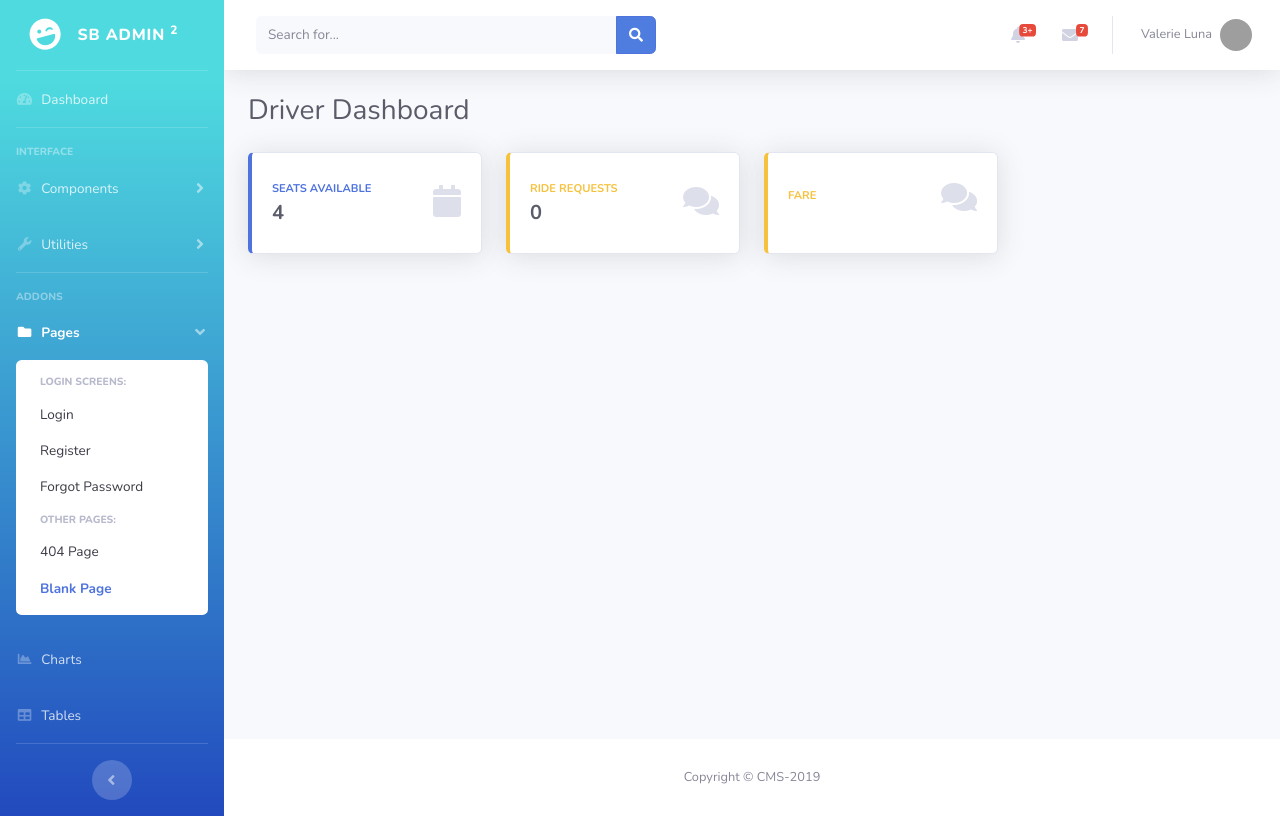
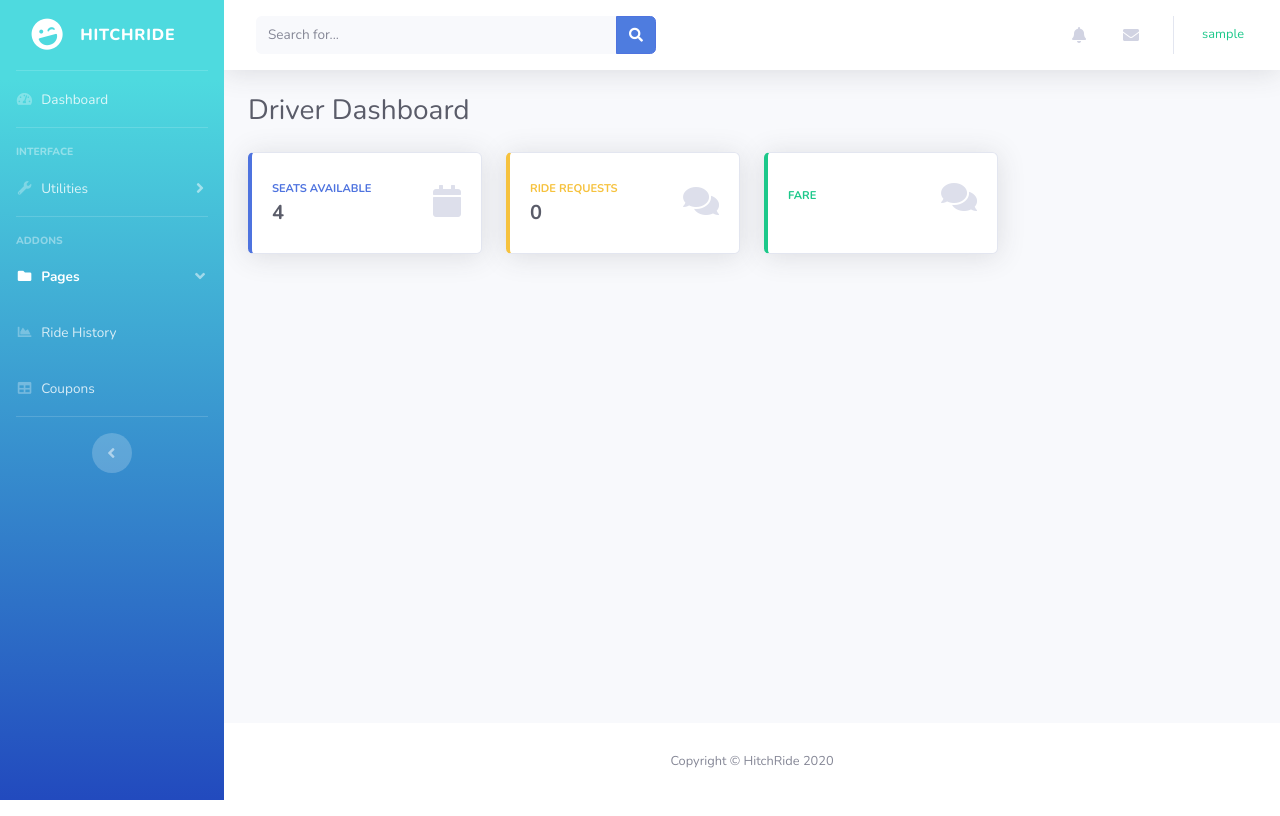
Before and after one commit to goel97/Car-Pooling-Management, a Django app: template carpool/carpool/driver/templates/driverProcess1.html in a window 1280 px wide. Run offline with Django 3.2, Linux system fonts and the light colour scheme; the template is opened without the code that fills it: most values are stand-ins (such as "Sample title", 1, 10 or a date in 2020); some libraries are stand-ins or nearby versions; grey boxes are pictures that could not be loaded.

Commit message:
UI finalised for Driver

```diff
--- a/carpool/carpool/driver/templates/driverProcess1.html
+++ b/carpool/carpool/driver/templates/driverProcess1.html
@@ -69,7 +69,7 @@
         <div class="sidebar-brand-icon rotate-n-15">
           <i class="fas fa-laugh-wink"></i>
         </div>
-        <div class="sidebar-brand-text mx-3">SB Admin <sup>2</sup></div>
+        <div class="sidebar-brand-text mx-3">HitchRide</div>
       </a>
 
       <!-- Divider -->
@@ -77,7 +77,7 @@
 
       <!-- Nav Item - Dashboard -->
       <li class="nav-item">
-        <a class="nav-link" href="index.html">
+        <a class="nav-link" href="drive_or_ride.html">
           <i class="fas fa-fw fa-tachometer-alt"></i>
           <span>Dashboard</span></a>
       </li>
@@ -91,7 +91,7 @@
       </div>
 
       <!-- Nav Item - Pages Collapse Menu -->
-      <li class="nav-item">
+      <!-- <li class="nav-item">
         <a class="nav-link collapsed" href="#" data-toggle="collapse" data-target="#collapseTwo" aria-expanded="true" aria-controls="collapseTwo">
           <i class="fas fa-fw fa-cog"></i>
           <span>Components</span>
@@ -103,7 +103,7 @@
             <a class="collapse-item" href="cards.html">Cards</a>
           </div>
         </div>
-      </li>
+      </li> -->
 
       <!-- Nav Item - Utilities Collapse Menu -->
       <li class="nav-item">
@@ -114,10 +114,10 @@
         <div id="collapseUtilities" class="collapse" aria-labelledby="headingUtilities" data-parent="#accordionSidebar">
           <div class="bg-white py-2 collapse-inner rounded">
             <h6 class="collapse-header">Custom Utilities:</h6>
-            <a class="collapse-item" href="utilities-color.html">Colors</a>
-            <a class="collapse-item" href="utilities-border.html">Borders</a>
-            <a class="collapse-item" href="utilities-animation.html">Animations</a>
-            <a class="collapse-item" href="utilities-other.html">Other</a>
+            <a class="collapse-item" href='{% url "rider:ride"%}'>Book-Ride</a>
+            <a class="collapse-item" href='{% url "driver:driverHome"%}'>Drive</a>
+            <a class="collapse-item" href='{% url "logPage:index"%}'>Login</a>
+            <a class="collapse-item" href="">Other</a>
           </div>
         </div>
       </li>
@@ -136,32 +136,28 @@
           <i class="fas fa-fw fa-folder"></i>
           <span>Pages</span>
         </a>
-        <div id="collapsePages" class="collapse show" aria-labelledby="headingPages" data-parent="#accordionSidebar">
+        <div id="collapsePages" class="collapse" aria-labelledby="headingPages" data-parent="#accordionSidebar">
           <div class="bg-white py-2 collapse-inner rounded">
             <h6 class="collapse-header">Login Screens:</h6>
-            <a class="collapse-item" href="login.html">Login</a>
-            <a class="collapse-item" href="register.html">Register</a>
-            <a class="collapse-item" href="forgot-password.html">Forgot Password</a>
-            <div class="collapse-divider"></div>
-            <h6 class="collapse-header">Other Pages:</h6>
-            <a class="collapse-item" href="404.html">404 Page</a>
-            <a class="collapse-item active" href="blank.html">Blank Page</a>
+            <a class="collapse-item active" href='{% url "logPage:index"%}'>Login</a>
+            <a class="collapse-item active" href='{% url "logPage:register"%}'>Register</a>
+            <a class="collapse-item active" href="">Change Password</a>
           </div>
         </div>
       </li>
 
       <!-- Nav Item - Charts -->
       <li class="nav-item">
-        <a class="nav-link" href="charts.html">
+        <a class="nav-link" href="">
           <i class="fas fa-fw fa-chart-area"></i>
-          <span>Charts</span></a>
+          <span>Ride History</span></a>
       </li>
 
       <!-- Nav Item - Tables -->
       <li class="nav-item">
-        <a class="nav-link" href="tables.html">
+        <a class="nav-link" href="">
           <i class="fas fa-fw fa-table"></i>
-          <span>Tables</span></a>
+          <span>Coupons</span></a>
       </li>
 
       <!-- Divider -->
@@ -229,7 +225,7 @@
               <a class="nav-link dropdown-toggle" href="#" id="alertsDropdown" role="button" data-toggle="dropdown" aria-haspopup="true" aria-expanded="false">
                 <i class="fas fa-bell fa-fw"></i>
                 <!-- Counter - Alerts -->
-                <span class="badge badge-danger badge-counter">3+</span>
+                <span class="badge badge-danger badge-counter"></span>
               </a>
               <!-- Dropdown - Alerts -->
               <div class="dropdown-list dropdown-menu dropdown-menu-right shadow animated--grow-in" aria-labelledby="alertsDropdown">
@@ -243,8 +239,8 @@
                     </div>
                   </div>
                   <div>
-                    <div class="small text-gray-500">December 12, 2019</div>
-                    <span class="font-weight-bold">A new monthly report is ready to download!</span>
+                    <div class="small text-gray-500">May 5, 2020</div>
+                    <span class="font-weight-bold">Ride Completed!Collect Rs 97</span>
                   </div>
                 </a>
                 <a class="dropdown-item d-flex align-items-center" href="#">
@@ -254,8 +250,8 @@
                     </div>
                   </div>
                   <div>
-                    <div class="small text-gray-500">December 7, 2019</div>
-                    $290.29 has been deposited into your account!
+                    <div class="small text-gray-500">May 4, 2020</div>
+                    <span class="font-weight-bold">Ride Completed! Collect Rs 176</span>
                   </div>
                 </a>
                 <a class="dropdown-item d-flex align-items-center" href="#">
@@ -265,8 +261,8 @@
                     </div>
                   </div>
                   <div>
-                    <div class="small text-gray-500">December 2, 2019</div>
-                    Spending Alert: We've noticed unusually high spending for your account.
+                    <div class="small text-gray-500">May 1, 2020</div>
+                    <span class="font-weight-bold">Ride Completed! Collect Rs 132</span>
                   </div>
                 </a>
                 <a class="dropdown-item text-center small text-gray-500" href="#">Show All Alerts</a>
@@ -278,7 +274,7 @@
               <a class="nav-link dropdown-toggle" href="#" id="messagesDropdown" role="button" data-toggle="dropdown" aria-haspopup="true" aria-expanded="false">
                 <i class="fas fa-envelope fa-fw"></i>
                 <!-- Counter - Messages -->
-                <span class="badge badge-danger badge-counter">7</span>
+                <span class="badge badge-danger badge-counter"></span>
               </a>
               <!-- Dropdown - Messages -->
               <div class="dropdown-list dropdown-menu dropdown-menu-right shadow animated--grow-in" aria-labelledby="messagesDropdown">
@@ -291,7 +287,7 @@
                     <div class="status-indicator bg-success"></div>
                   </div>
                   <div class="font-weight-bold">
-                    <div class="text-truncate">Hi there! I am wondering if you can help me with a problem I've been having.</div>
+                    <div class="text-truncate">Hi there! Thank you for driving.</div>
                     <div class="small text-gray-500">Emily Fowler · 58m</div>
                   </div>
                 </a>
@@ -301,28 +297,8 @@
                     <div class="status-indicator"></div>
                   </div>
                   <div>
-                    <div class="text-truncate">I have the photos that you ordered last month, how would you like them sent to you?</div>
-                    <div class="small text-gray-500">Jae Chun · 1d</div>
-                  </div>
-                </a>
-                <a class="dropdown-item d-flex align-items-center" href="#">
-                  <div class="dropdown-list-image mr-3">
-                    <img class="rounded-circle" src="https://source.unsplash.com/CS2uCrpNzJY/60x60" alt="">
-                    <div class="status-indicator bg-warning"></div>
-                  </div>
-                  <div>
-                    <div class="text-truncate">Last month's report looks great, I am very happy with the progress so far, keep up the good work!</div>
-                    <div class="small text-gray-500">Morgan Alvarez · 2d</div>
-                  </div>
-                </a>
-                <a class="dropdown-item d-flex align-items-center" href="#">
-                  <div class="dropdown-list-image mr-3">
-                    <img class="rounded-circle" src="https://source.unsplash.com/Mv9hjnEUHR4/60x60" alt="">
-                    <div class="status-indicator bg-success"></div>
-                  </div>
-                  <div>
-                    <div class="text-truncate">Am I a good boy? The reason I ask is because someone told me that people say this to all dogs, even if they aren't good...</div>
-                    <div class="small text-gray-500">Chicken the Dog · 2w</div>
+                    <div class="text-truncate">Hi there! Welcome on HitchRide</div>
+                    <div class="small text-gray-500">User</div>
                   </div>
                 </a>
                 <a class="dropdown-item text-center small text-gray-500" href="#">Read More Messages</a>
@@ -334,8 +310,7 @@
             <!-- Nav Item - User Information -->
             <li class="nav-item dropdown no-arrow">
               <a class="nav-link dropdown-toggle" href="#" id="userDropdown" role="button" data-toggle="dropdown" aria-haspopup="true" aria-expanded="false">
-                <span class="mr-2 d-none d-lg-inline text-gray-600 small">Valerie Luna</span>
-                <img class="img-profile rounded-circle" src="https://source.unsplash.com/QAB-WJcbgJk/60x60">
+                <span class="mr-2 d-none d-lg-inline text-success small">{{username}}</span>
               </a>
               <!-- Dropdown - User Information -->
               <div class="dropdown-menu dropdown-menu-right shadow animated--grow-in" aria-labelledby="userDropdown">
@@ -352,7 +327,7 @@
                   Activity Log
                 </a>
                 <div class="dropdown-divider"></div>
-                <a class="dropdown-item" href="#" data-toggle="modal" data-target="#logoutModal">
+                <a class="dropdown-item" href='{% url "logPage:index"%}'>
                   <i class="fas fa-sign-out-alt fa-sm fa-fw mr-2 text-gray-400"></i>
                   Logout
                 </a>
@@ -417,11 +392,11 @@
 
                 <!-- Ride Fare Card Example -->
                 <div class="col-xl-3 col-md-6 mb-4">
-                <div class="card border-left-warning shadow h-100 py-2">
+                <div class="card border-left-success shadow h-100 py-2">
                     <div class="card-body">
                     <div class="row no-gutters align-items-center">
                         <div class="col mr-2">
-                        <div class="text-xs font-weight-bold text-warning text-uppercase mb-1">Fare</div>
+                        <div class="text-xs font-weight-bold text-success text-uppercase mb-1">Fare</div>
                         <div class="h5 mb-0 font-weight-bold text-gray-800" id = "fareDiv"></div>
                         </div>
                         <div class="col-auto">
@@ -576,7 +551,7 @@
 
                   $(document).ready(function(){
                           console.log("Calling getRider once more")
-                          setInterval(getRider,16000);
+                          setInterval(getRider,10000);
                   });
 
                   // window.addEventListener('load',function(){
@@ -633,7 +608,7 @@
       <footer class="sticky-footer bg-white">
         <div class="container my-auto">
           <div class="copyright text-center my-auto">
-            <span>Copyright &copy; CMS-2019</span>
+            <span>Copyright &copy; HitchRide 2020</span>
           </div>
         </div>
       </footer>
@@ -643,6 +618,7 @@
     <!-- End of Content Wrapper -->
 
   </div>
+
   <!-- End of Page Wrapper -->
 
   <!-- Scroll to Top Button-->
```
Also changed, not shown: carpool/carpool/rider/templates/blank.html (+8 -8 lines).
